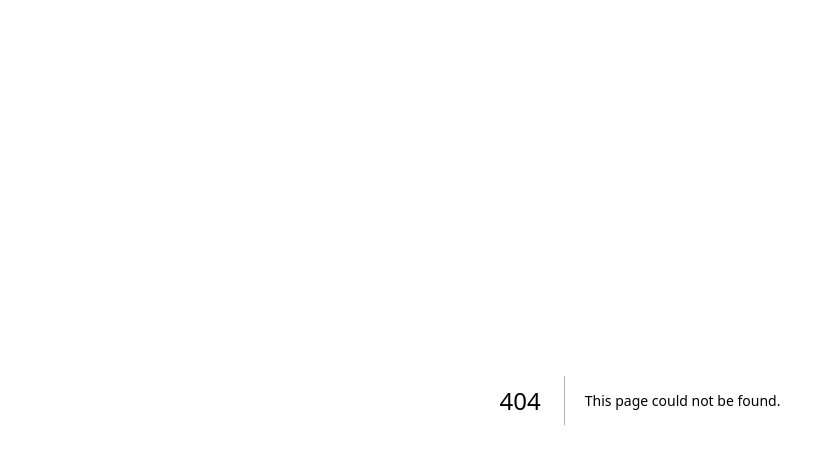
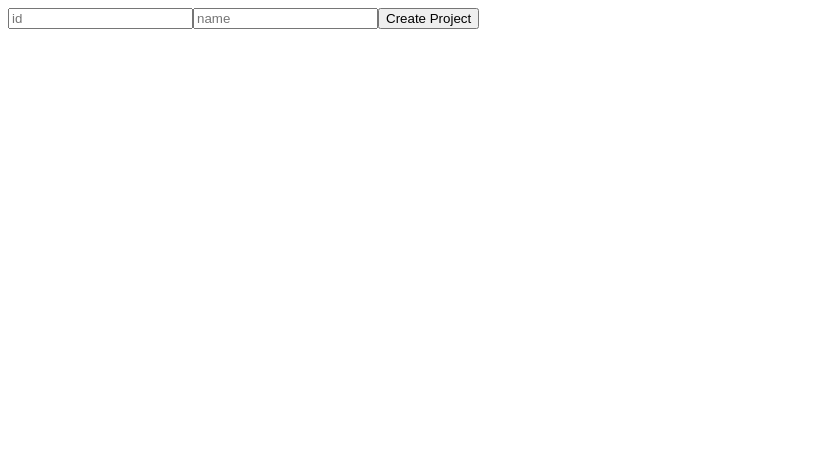
Before and after one commit to eputnam77/DocReview360, a Next.js app in the folder frontend/: page /new-project in a window 1280 px wide. Before the commit this address had no page. Shown: the top 464 px of the page, without its empty margins (0-835 px from the left). Built offline with nearby package versions, Linux system fonts and the light colour scheme.

Commit message:
feat(ui): add project creation page

```diff
--- a/frontend/pages/dashboard.tsx
+++ b/frontend/pages/dashboard.tsx
@@ -8,6 +8,7 @@ export default function Dashboard() {
   return (
     <div className="p-4">
       <h1>Dashboard</h1>
+      <a href="/new-project" className="underline">Create Project</a>
       <p>Assigned: {widgets.assigned}</p>
       <p>Active: {widgets.active}</p>
       <p>Pending Approvals: {widgets.pending_approvals}</p>
--- /dev/null
+++ b/frontend/pages/new-project.tsx
@@ -0,0 +1,26 @@
+import React, { useState } from 'react';
+import { useRouter } from 'next/router';
+
+export default function NewProject() {
+  const [id, setId] = useState('');
+  const [name, setName] = useState('');
+  const router = useRouter();
+
+  async function submit(e: React.FormEvent) {
+    e.preventDefault();
+    await fetch('/projects', {
+      method: 'POST',
+      headers: { 'Content-Type': 'application/json' },
+      body: JSON.stringify({ id, name, user: 'admin' }),
+    });
+    router.push('/dashboard');
+  }
+
+  return (
+    <form onSubmit={submit} className="p-4 flex flex-col gap-2">
+      <input value={id} onChange={e => setId(e.target.value)} placeholder="id" className="border" />
+      <input value={name} onChange={e => setName(e.target.value)} placeholder="name" className="border" />
+      <button type="submit">Create Project</button>
+    </form>
+  );
+}
```
Also changed, not shown: 5 other files (tests, documents, lock files or other folders).
